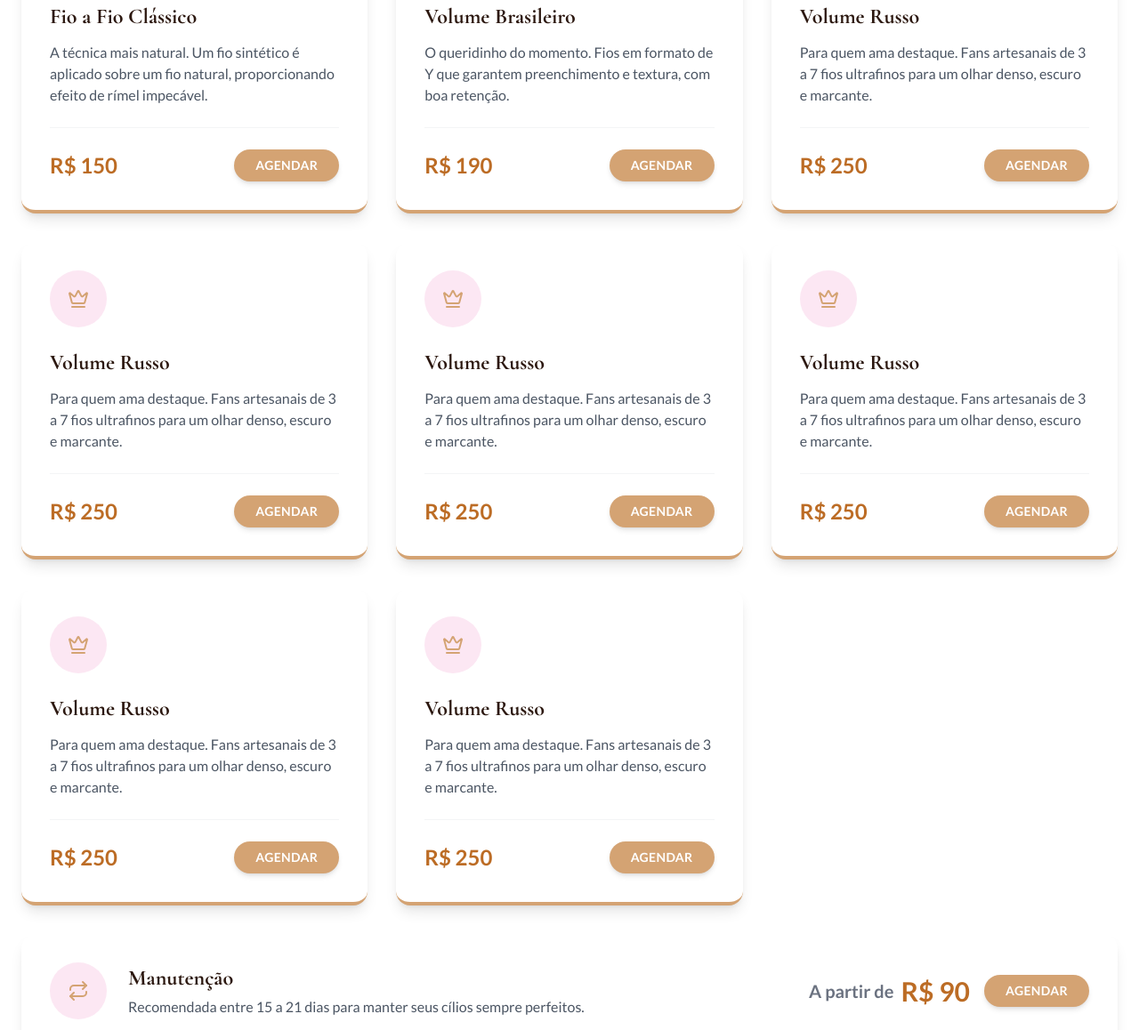
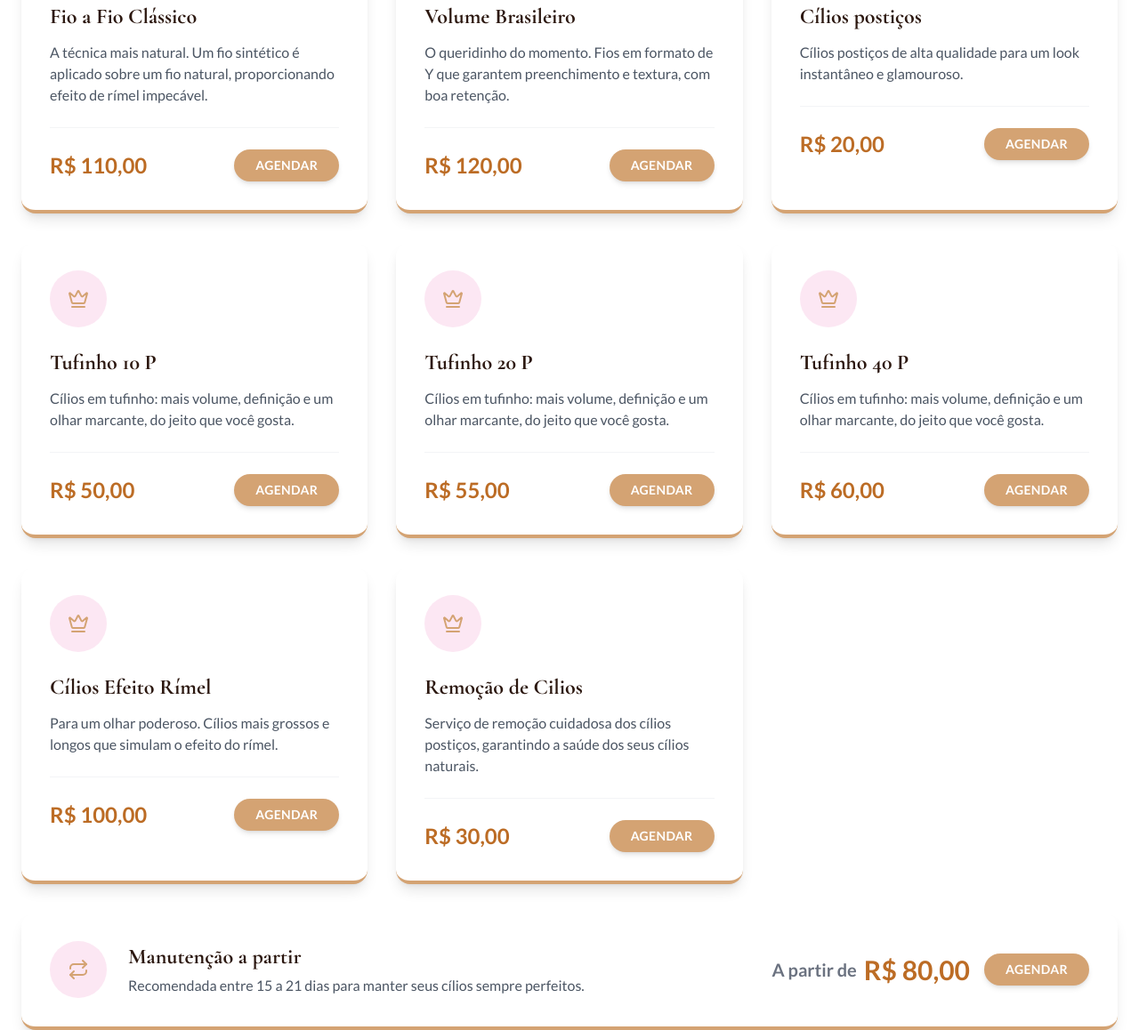
Before and after one commit to company2002/palomacliliosslash, a plain HTML site: page index.html in a window 1280 px wide. Shown: the part 1793-2951 px from the top of the page at 89% size. Drawn offline with nearby package versions, Linux system fonts and the light colour scheme.

Commit message:
Update index.html

```diff
--- a/index.html
+++ b/index.html
@@ -348,7 +348,7 @@
             <div
               class="flex justify-between items-center mt-6 pt-6 border-t border-gray-100"
             >
-              <span class="text-2xl font-bold text-accent">R$ 150</span>
+              <span class="text-2xl font-bold text-accent">R$ 110,00</span>
               <a
                 href="https://wa.me/5521994374107?text=Olá, gostaria de agendar um Fio a Fio."
                 target="_blank"
@@ -378,7 +378,7 @@
             <div
               class="flex justify-between items-center mt-6 pt-6 border-t border-gray-100"
             >
-              <span class="text-2xl font-bold text-accent">R$ 190</span>
+              <span class="text-2xl font-bold text-accent">R$ 120,00</span>
               <a
                 href="https://wa.me/5521994374107?text=Olá, gostaria de agendar um Volume Brasileiro."
                 target="_blank"
@@ -396,69 +396,17 @@
             >
               <i data-lucide="crown" size="32"></i>
             </div>
-            <h3 class="text-2xl font-serif font-bold mb-3">Volume Russo</h3>
+            <h3 class="text-2xl font-serif font-bold mb-3">Cílios postiços</h3>
             <p class="text-gray-600 mb-4">
-              Para quem ama destaque. Fans artesanais de 3 a 7 fios ultrafinos
-              para um olhar denso, escuro e marcante.
+                Cílios postiços de alta qualidade para um look instantâneo e
+                glamouroso.
             </p>
             <div
               class="flex justify-between items-center mt-6 pt-6 border-t border-gray-100"
             >
-              <span class="text-2xl font-bold text-accent">R$ 250</span>
+              <span class="text-2xl font-bold text-accent">R$ 20,00</span>
               <a
-                href="https://wa.me/5521994374107?text=Olá, gostaria de agendar um Volume Russo."
-                target="_blank"
-                rel="noopener"
-                class="bg-primary text-white px-6 py-2 rounded-full hover:bg-accent transition shadow-md font-bold text-sm uppercase tracking-wide"
-                >Agendar</a
-              >
-            </div>
-          </div>
-          <div
-            class="bg-white p-8 rounded-2xl shadow-lg hover:shadow-2xl transition transform hover:-translate-y-2 fade-in-up border-b-4 border-primary"
-          >
-            <div
-              class="h-16 w-16 bg-rose rounded-full flex items-center justify-center mb-6 text-primary"
-            >
-              <i data-lucide="crown" size="32"></i>
-            </div>
-            <h3 class="text-2xl font-serif font-bold mb-3">Volume Russo</h3>
-            <p class="text-gray-600 mb-4">
-              Para quem ama destaque. Fans artesanais de 3 a 7 fios ultrafinos
-              para um olhar denso, escuro e marcante.
-            </p>
-            <div
-              class="flex justify-between items-center mt-6 pt-6 border-t border-gray-100"
-            >
-              <span class="text-2xl font-bold text-accent">R$ 250</span>
-              <a
-                href="https://wa.me/5521994374107?text=Olá, gostaria de agendar um Volume Russo."
-                target="_blank"
-                rel="noopener"
-                class="bg-primary text-white px-6 py-2 rounded-full hover:bg-accent transition shadow-md font-bold text-sm uppercase tracking-wide"
-                >Agendar</a
-              >
-            </div>
-          </div>
-          <div
-            class="bg-white p-8 rounded-2xl shadow-lg hover:shadow-2xl transition transform hover:-translate-y-2 fade-in-up border-b-4 border-primary"
-          >
-            <div
-              class="h-16 w-16 bg-rose rounded-full flex items-center justify-center mb-6 text-primary"
-            >
-              <i data-lucide="crown" size="32"></i>
-            </div>
-            <h3 class="text-2xl font-serif font-bold mb-3">Volume Russo</h3>
-            <p class="text-gray-600 mb-4">
-              Para quem ama destaque. Fans artesanais de 3 a 7 fios ultrafinos
-              para um olhar denso, escuro e marcante.
-            </p>
-            <div
-              class="flex justify-between items-center mt-6 pt-6 border-t border-gray-100"
-            >
-              <span class="text-2xl font-bold text-accent">R$ 250</span>
-              <a
-                href="https://wa.me/5521994374107?text=Olá, gostaria de agendar um Volume Russo."
+                href="https://wa.me/5521994374107?text=Olá, gostaria de agendar um Cílios postiços."
                 target="_blank"
                 rel="noopener"
                 class="bg-primary text-white px-6 py-2 rounded-full hover:bg-accent transition shadow-md font-bold text-sm uppercase tracking-wide"
@@ -475,17 +423,66 @@
             >
               <i data-lucide="crown" size="32"></i>
             </div>
-            <h3 class="text-2xl font-serif font-bold mb-3">Volume Russo</h3>
+            <h3 class="text-2xl font-serif font-bold mb-3">Tufinho 10 P</h3>
             <p class="text-gray-600 mb-4">
-              Para quem ama destaque. Fans artesanais de 3 a 7 fios ultrafinos
-              para um olhar denso, escuro e marcante.
+              Cílios em tufinho: mais volume, definição e um olhar marcante, do jeito que você gosta.
             </p>
             <div
               class="flex justify-between items-center mt-6 pt-6 border-t border-gray-100"
             >
-              <span class="text-2xl font-bold text-accent">R$ 250</span>
+              <span class="text-2xl font-bold text-accent">R$ 50,00</span>
               <a
-                href="https://wa.me/5521994374107?text=Olá, gostaria de agendar um Volume Russo."
+                href="https://wa.me/5521994374107?text=Olá, gostaria de agendar um Tufinho 10 P."
+                target="_blank"
+                rel="noopener"
+                class="bg-primary text-white px-6 py-2 rounded-full hover:bg-accent transition shadow-md font-bold text-sm uppercase tracking-wide"
+                >Agendar</a
+              >
+            </div>
+          </div>
+          <div
+            class="bg-white p-8 rounded-2xl shadow-lg hover:shadow-2xl transition transform hover:-translate-y-2 fade-in-up border-b-4 border-primary"
+          >
+            <div
+              class="h-16 w-16 bg-rose rounded-full flex items-center justify-center mb-6 text-primary"
+            >
+              <i data-lucide="crown" size="32"></i>
+            </div>
+            <h3 class="text-2xl font-serif font-bold mb-3">Tufinho 20 P</h3>
+            <p class="text-gray-600 mb-4">
+              Cílios em tufinho: mais volume, definição e um olhar marcante, do jeito que você gosta.
+            </p>
+            <div
+              class="flex justify-between items-center mt-6 pt-6 border-t border-gray-100"
+            >
+              <span class="text-2xl font-bold text-accent">R$ 55,00</span>
+              <a
+                href="https://wa.me/5521994374107?text=Olá, gostaria de agendar um Tufinho 20 P."
+                target="_blank"
+                rel="noopener"
+                class="bg-primary text-white px-6 py-2 rounded-full hover:bg-accent transition shadow-md font-bold text-sm uppercase tracking-wide"
+                >Agendar</a
+              >
+            </div>
+          </div>
+          <div
+            class="bg-white p-8 rounded-2xl shadow-lg hover:shadow-2xl transition transform hover:-translate-y-2 fade-in-up border-b-4 border-primary"
+          >
+            <div
+              class="h-16 w-16 bg-rose rounded-full flex items-center justify-center mb-6 text-primary"
+            >
+              <i data-lucide="crown" size="32"></i>
+            </div>
+            <h3 class="text-2xl font-serif font-bold mb-3">Tufinho 40 P</h3>
+            <p class="text-gray-600 mb-4">
+              Cílios em tufinho: mais volume, definição e um olhar marcante, do jeito que você gosta.
+            </p>
+            <div
+              class="flex justify-between items-center mt-6 pt-6 border-t border-gray-100"
+            >
+              <span class="text-2xl font-bold text-accent">R$ 60,00</span>
+              <a
+                href="https://wa.me/5521994374107?text=Olá, gostaria de agendar um Tufinho 40 P."
                 target="_blank"
                 rel="noopener"
                 class="bg-primary text-white px-6 py-2 rounded-full hover:bg-accent transition shadow-md font-bold text-sm uppercase tracking-wide"
@@ -502,17 +499,17 @@
             >
               <i data-lucide="crown" size="32"></i>
             </div>
-            <h3 class="text-2xl font-serif font-bold mb-3">Volume Russo</h3>
+            <h3 class="text-2xl font-serif font-bold mb-3">Cílios Efeito Rímel</h3>
             <p class="text-gray-600 mb-4">
-              Para quem ama destaque. Fans artesanais de 3 a 7 fios ultrafinos
-              para um olhar denso, escuro e marcante.
+                Para um olhar poderoso. Cílios mais grossos e longos que simulam
+                o efeito do rímel.
             </p>
             <div
               class="flex justify-between items-center mt-6 pt-6 border-t border-gray-100"
             >
-              <span class="text-2xl font-bold text-accent">R$ 250</span>
+              <span class="text-2xl font-bold text-accent">R$ 100,00</span>
               <a
-                href="https://wa.me/5521994374107?text=Olá, gostaria de agendar um Volume Russo."
+                href="https://wa.me/5521994374107?text=Olá, gostaria de agendar um Cílios Efeito Rímel."
                 target="_blank"
                 rel="noopener"
                 class="bg-primary text-white px-6 py-2 rounded-full hover:bg-accent transition shadow-md font-bold text-sm uppercase tracking-wide"
@@ -520,6 +517,10 @@
               >
             </div>
           </div>
+
+
+
+
 
           <!-- Card 3 -->
           <div
@@ -530,17 +531,17 @@
             >
               <i data-lucide="crown" size="32"></i>
             </div>
-            <h3 class="text-2xl font-serif font-bold mb-3">Volume Russo</h3>
+            <h3 class="text-2xl font-serif font-bold mb-3">Remoção de Cilios</h3>
             <p class="text-gray-600 mb-4">
-              Para quem ama destaque. Fans artesanais de 3 a 7 fios ultrafinos
-              para um olhar denso, escuro e marcante.
+                Serviço de remoção cuidadosa dos cílios postiços, garantindo a
+                saúde dos seus cílios naturais.
             </p>
             <div
               class="flex justify-between items-center mt-6 pt-6 border-t border-gray-100"
             >
-              <span class="text-2xl font-bold text-accent">R$ 250</span>
+              <span class="text-2xl font-bold text-accent">R$ 30,00</span>
               <a
-                href="https://wa.me/5521994374107?text=Olá, gostaria de agendar um Volume Russo."
+                href="https://wa.me/5521994374107?text=Olá, gostaria de agendar um Remoção de Cilios."
                 target="_blank"
                 rel="noopener"
                 class="bg-primary text-white px-6 py-2 rounded-full hover:bg-accent transition shadow-md font-bold text-sm uppercase tracking-wide"
@@ -563,7 +564,7 @@
                   <i data-lucide="repeat" size="32"></i>
                 </div>
                 <div>
-                  <h3 class="text-2xl font-serif font-bold mb-1">Manutenção</h3>
+                  <h3 class="text-2xl font-serif font-bold mb-1">Manutenção a partir</h3>
                   <p class="text-gray-600">
                     Recomendada entre 15 a 21 dias para manter seus cílios
                     sempre perfeitos.
@@ -575,7 +576,7 @@
                   <span class="text-xl font-bold text-gray-500"
                     >A partir de</span
                   >
-                  <span class="text-3xl font-bold text-accent">R$ 90</span>
+                  <span class="text-3xl font-bold text-accent">R$ 80,00</span>
                 </div>
                 <a
                   href="https://wa.me/5521994374107?text=Olá, gostaria de agendar uma Manutenção."
@@ -609,7 +610,7 @@
           >
             <!-- Galeria 1: Close Cílios -->
             <img
-              src="https://i.imgur.com/j8o8pMn.jpeg"
+              src="https://i.imgur.com/T0HhgnT.jpeg"
               onerror="this.src='https://placehold.co/400x400/D4A373/FFF?text=Volume+Russo'"
               class="object-cover w-full h-full transition duration-500 group-hover:scale-110"
               alt="Resultado Volume Russo"
@@ -617,7 +618,7 @@
             <div
               class="absolute inset-0 bg-black bg-opacity-30 opacity-0 group-hover:opacity-100 transition duration-300 flex items-center justify-center"
             >
-              <span class="text-white font-serif text-xl">Volume Russo</span>
+              <span class="text-white font-serif text-xl">Cílios Tufinho</span>
             </div>
           </div>
           <div
@@ -689,8 +690,8 @@
               <i data-lucide="star" class="fill-current w-4 h-4"></i>
             </div>
             <p class="text-gray-600 italic mb-4">
-              "Simplesmente amei! A durabilidade é incrível e não incomoda nada.
-              O estúdio é lindo e super aconchegante."
+              "Simplesmente amei o Cílios postiços! A durabilidade é incrível e não incomoda nada.
+
             </p>
             <h5 class="font-bold text-dark">- Mariana Costa</h5>
           </div>
@@ -705,7 +706,7 @@
             </div>
             <p class="text-gray-600 italic mb-4">
               "Já fiz cílios em vários lugares, mas nenhum se compara à
-              qualidade daqui. O volume russo fica perfeito!"
+              qualidade daqui. O Cílios efeito Rímel fica perfeito!"
             </p>
             <h5 class="font-bold text-dark">- Beatriz Silva</h5>
           </div>
```
